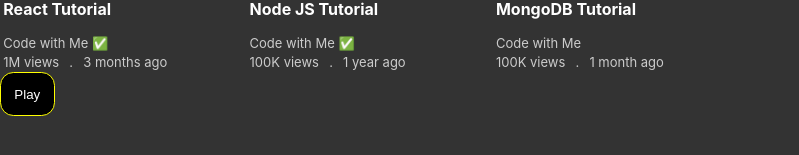
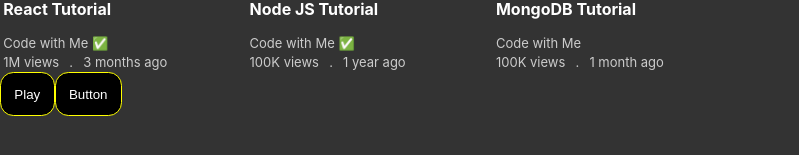
Before and after one commit to Kash1f/React-Course, a React (Create React App) app: page / in a window 1280 px wide. Shown: the part 265-420 px from the top of the page, without its empty margins (0-799 px from the left). Built offline with nearby package versions, Linux system fonts and the light colour scheme.

Commit message:
children elements to a component

```diff
--- a/src/App.js
+++ b/src/App.js
@@ -24,7 +24,8 @@
 {/* key and its value -> video = key, title = value, key-value-pair*/}
 
 <div style={{clear:'both'}}>
-    <PlayButton></PlayButton>
+    <PlayButton message="play-message">Play</PlayButton>
+    <PlayButton message="pause-message">Button</PlayButton>
     </div>
   </div>
 
--- a/src/components/PlayButton.js
+++ b/src/components/PlayButton.js
@@ -1,8 +1,14 @@
 import './PlayButton.css'
 
-const PlayButton = () => {
+const PlayButton = ({message,children}) => {
+
+    function handleClick(){
+        console.log(message);
+    }
+
+
   return (
-   <button onClick={()=>console.log('play')}>Play</button>
+   <button onClick={handleClick}>{children}</button>
   )
 }
 
```
